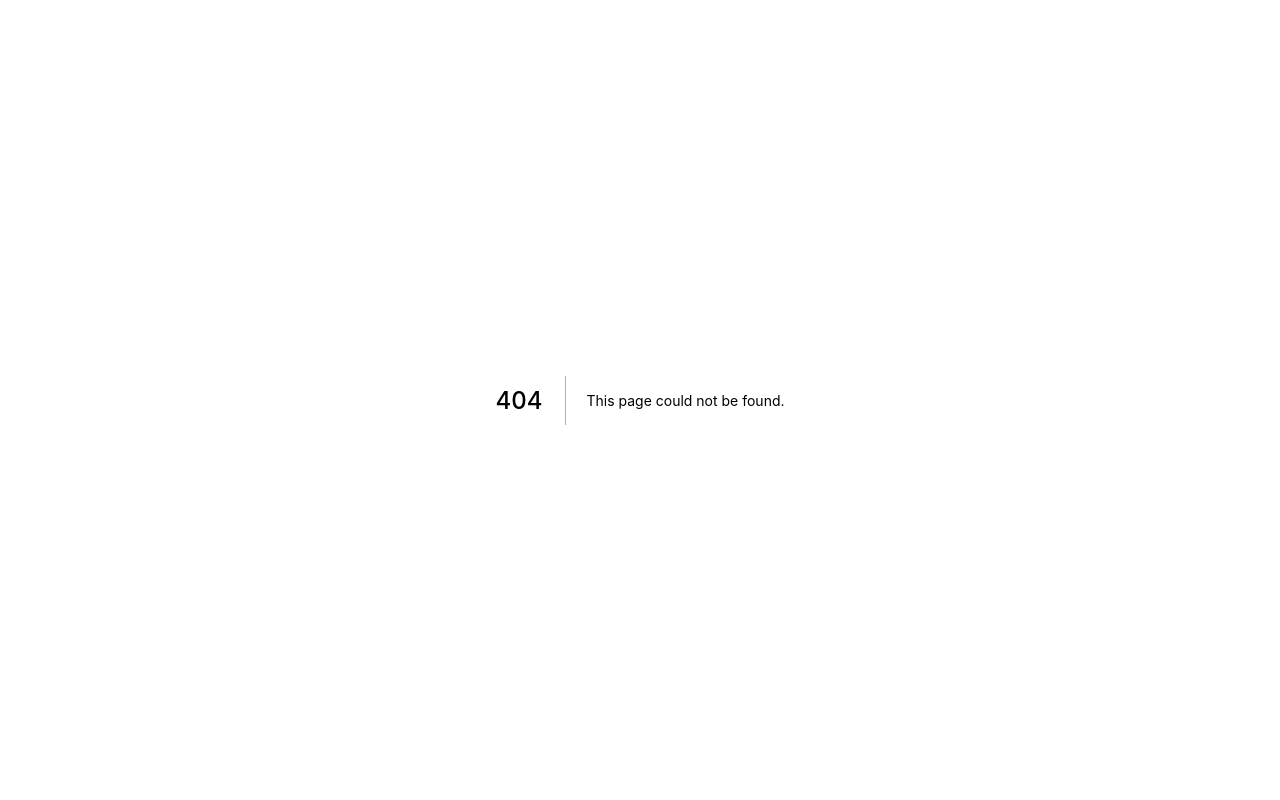
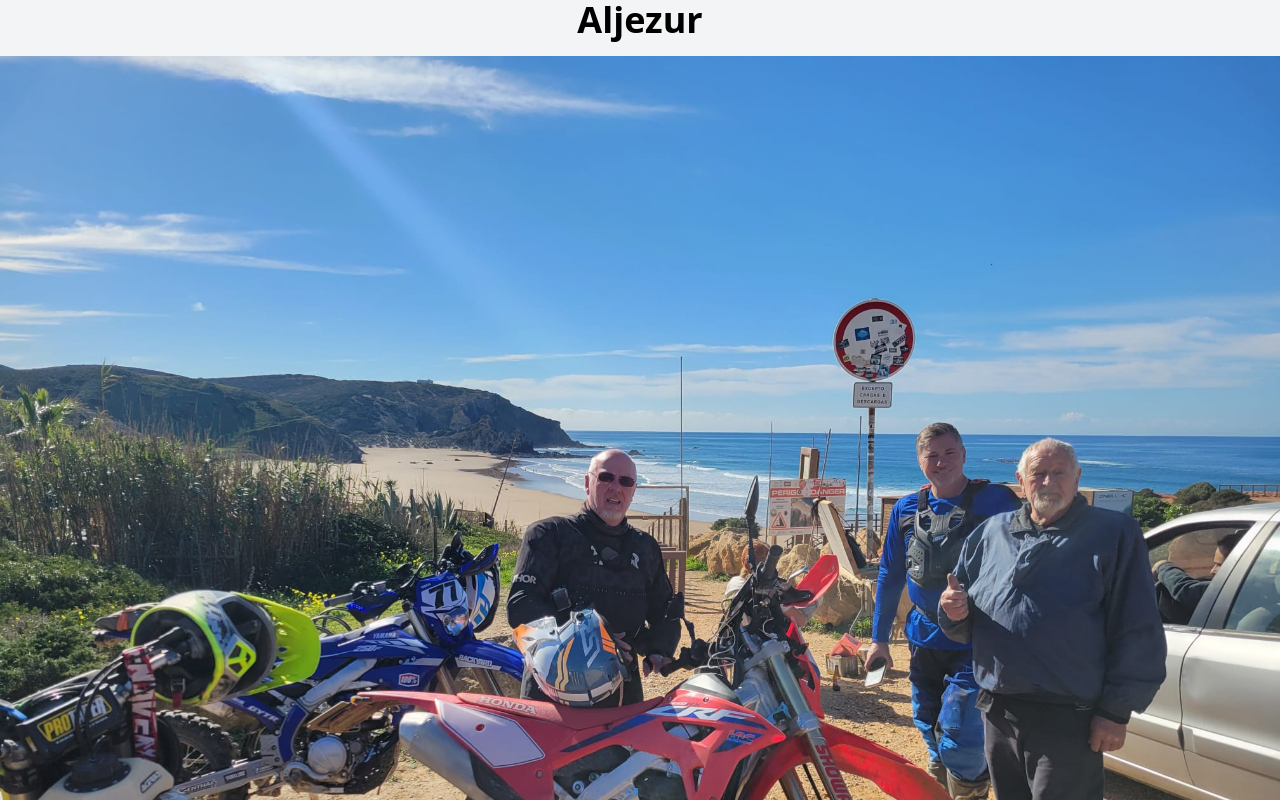
Before and after one commit to godronus/next-js-app, a Next.js app: page /aljezur in a window 1280 px wide. Before the commit this address had no page. Shown: the top 800 px of the page. Built offline with nearby package versions, Linux system fonts and the light colour scheme.

Commit message:
added aljezur

```diff
--- /dev/null
+++ b/pages/aljezur.jsx
@@ -0,0 +1,12 @@
+export default function Aljezur() {
+  return (
+    <div className="flex flex-col items-center justify-center min-h-screen bg-gray-100">
+      <h1 className="text-4xl font-bold mb-4">Aljezur</h1>
+      <img
+        src="/images/aljezur.jpg"
+        alt="Centered Image"
+        className="w-auto max-h-[1000px]"
+      />
+    </div>
+  );
+}
```
Also changed, not shown: public/images/aljezur.jpg (added).
